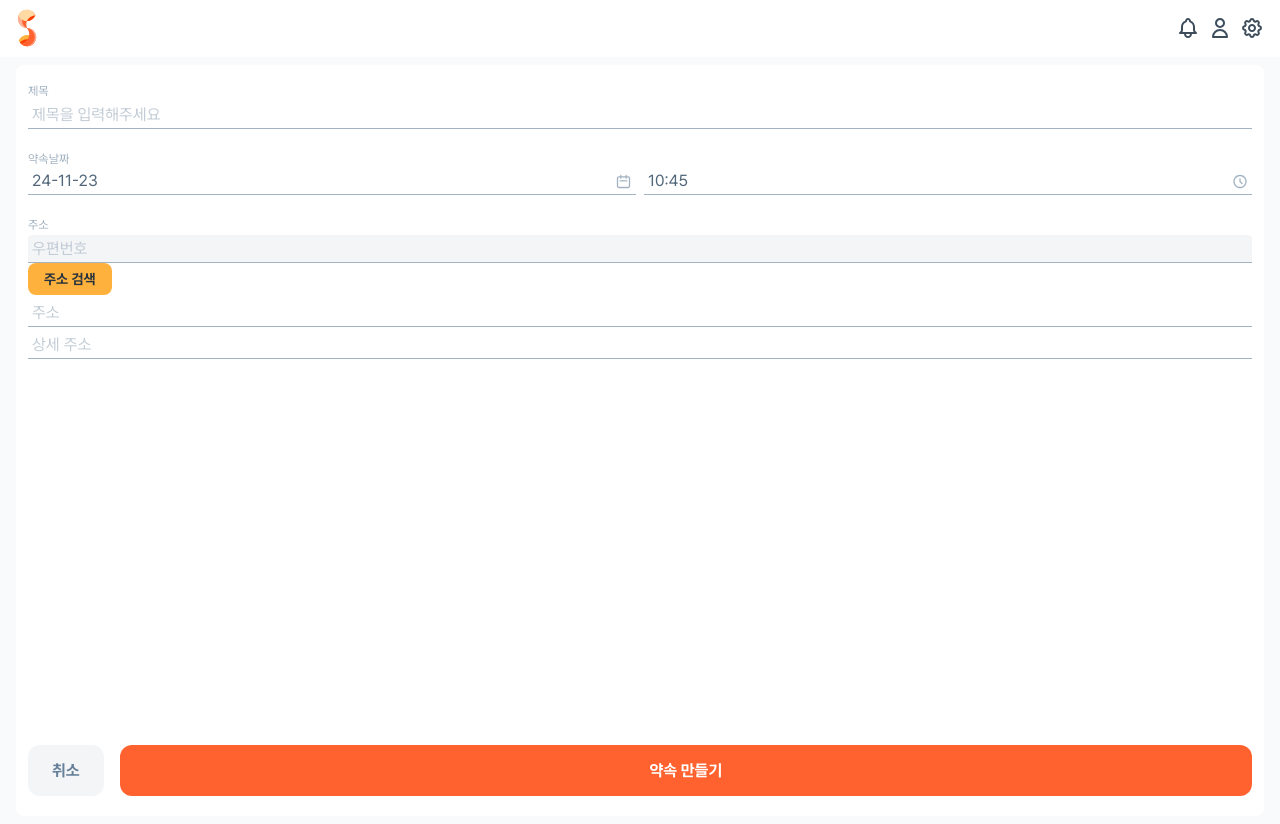
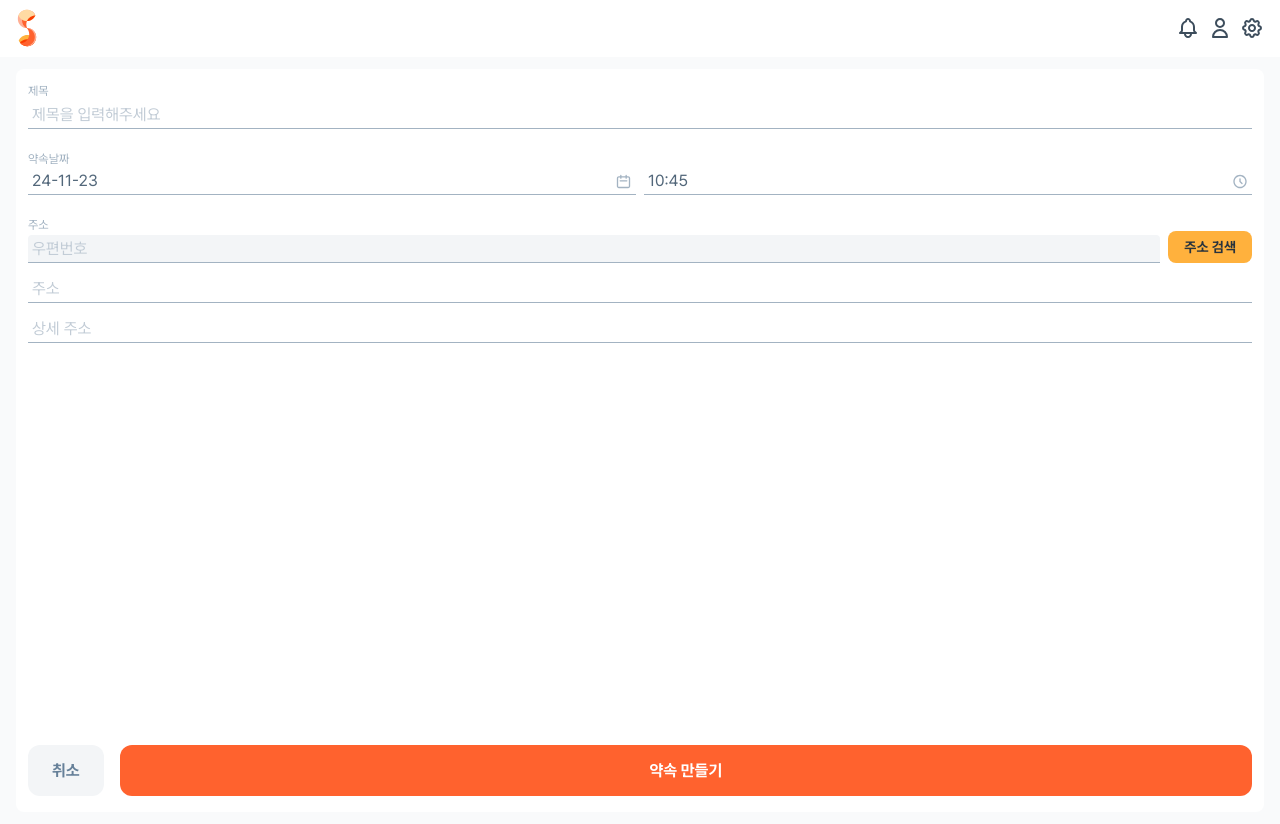
Before and after one commit to choi-su-hyun/dawaga.next, a Next.js app: page /register-invite in a window 1280 px wide. Built offline with nearby package versions, Linux system fonts and the light colour scheme.

Commit message:
design :: 레이아웃 수정

```diff
--- a/src/pages/sign-up/SignUp.module.scss
+++ b/src/pages/sign-up/SignUp.module.scss
@@ -17,9 +17,3 @@
     color: var(--cool-gray500);
   }
 }
-
-.address-input-wrap {
-  display: flex;
-  align-items: flex-end;
-  gap: var(--space-mid);
-}
--- a/src/pages/sign-up/index.tsx
+++ b/src/pages/sign-up/index.tsx
@@ -184,8 +184,9 @@ const SignUp: NextPage<Props> = () => {
                   errorText={errors.passwordCheck?.message}
                 />
 
+                <div className="address-wrap">
+                  <div className="address-input-wrap">
                     {/* 우편번호 */}
-                <div className={style["address-input-wrap"]}>
                     <TextInput
                       register={register("postCode", {
                         required: {
@@ -239,6 +240,7 @@ const SignUp: NextPage<Props> = () => {
                   />
                 </div>
               </div>
+            </div>
             <div className="btn-wrap btn-wrap--column">
               <Button
                 variant="cta-btn"
--- a/src/styles/common.scss
+++ b/src/styles/common.scss
@@ -3,7 +3,7 @@
   padding: 1.6rem 0;
   &--shadow-type {
     background-color: var(--cool-gray100);
-    padding: var(--space-mid) var(--space-mid3);
+    padding: var(--space-mid2) var(--space-mid3);
   }
 }
 .section-container {
@@ -12,7 +12,7 @@
   padding: 0 1.6rem;
   &--shadow-type {
     background-color: var(--background);
-    padding: var(--space-mid4) var(--space-mid2);
+    padding: var(--space-mid3) var(--space-mid2);
     border-radius: var(--border-radius-sm);
   }
 }
@@ -43,6 +43,17 @@
     justify-content: space-between;
   }
 }
+
+.address-input-wrap {
+  display: flex;
+  align-items: flex-end;
+  gap: var(--space-mid);
+}
+.address-wrap {
+  display: flex;
+  flex-direction: column;
+  gap: var(--space-mid);
+}
 // ============================= form 관련 END =============================
 
 // ============================= 버튼 배치 START =============================
```
Lines whose indentation alone changed are shown as unchanged.
